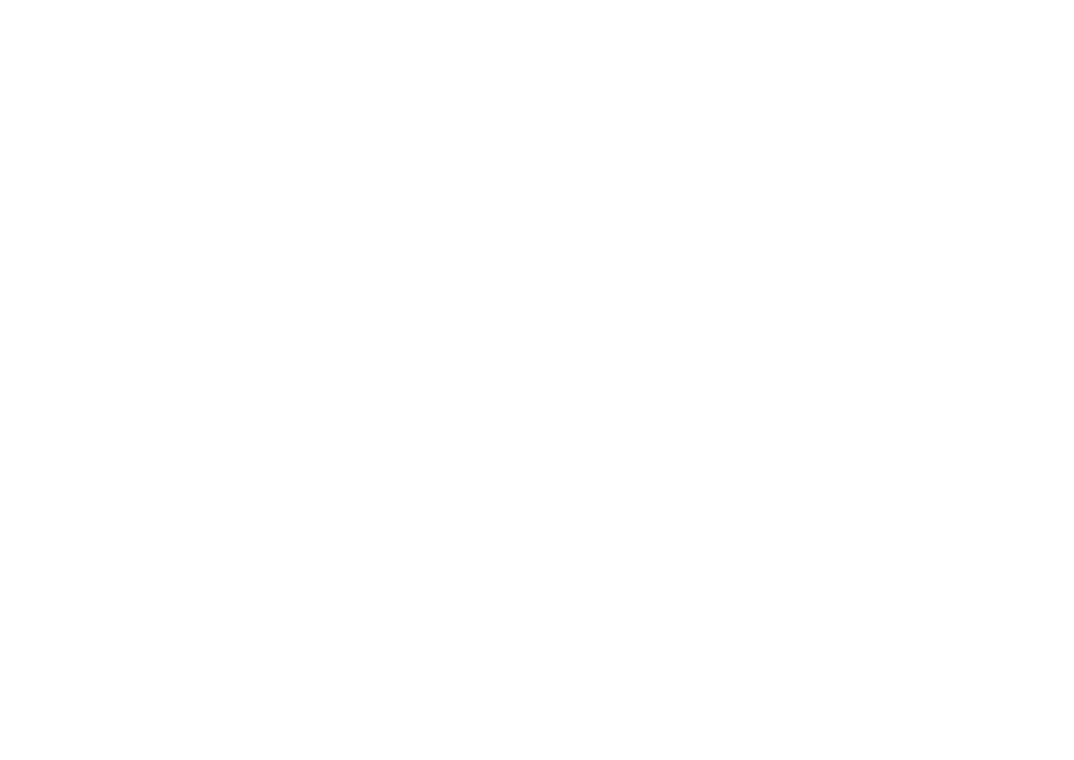
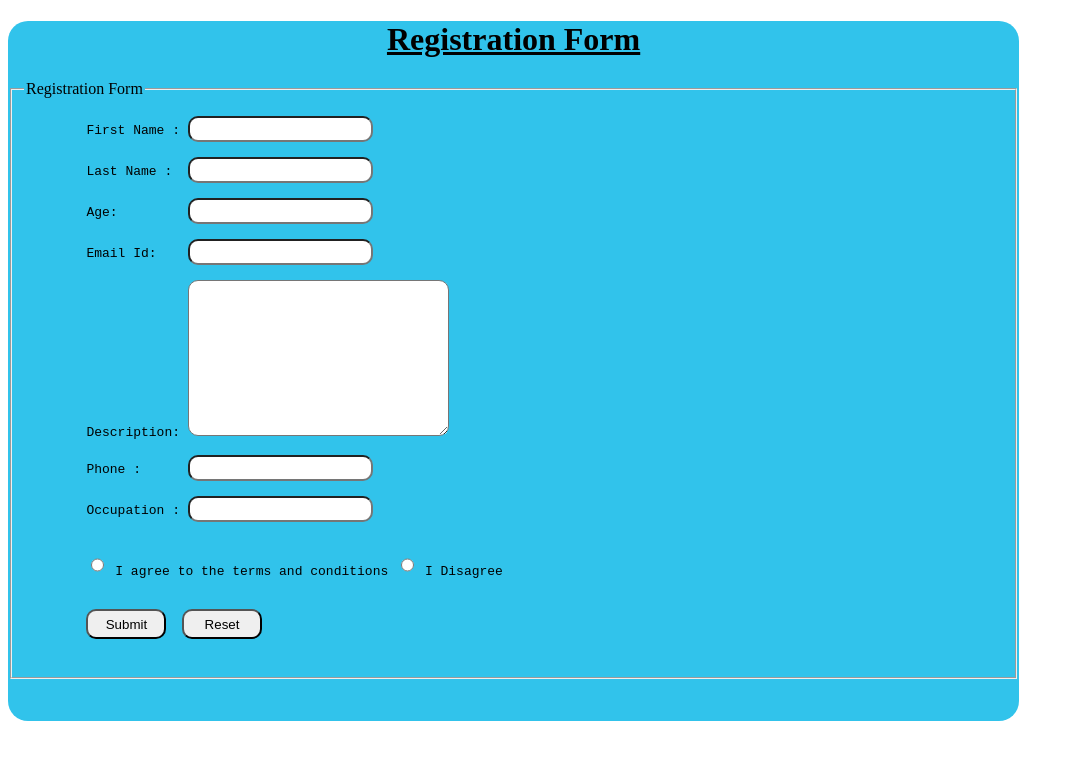
Before and after one commit to sandesh-theMayGuy/Web-Technology, a plain HTML site: page Day 3/Code/Question2/registration.html in a window 1280 px wide. Shown: the whole page, without its empty margins (0-1074 px from the left). Drawn offline with Linux system fonts and the light colour scheme.

Commit message:
Update registration.html

```diff
--- a/Day 3/Code/Question2/registration.html
+++ b/Day 3/Code/Question2/registration.html
@@ -5,8 +5,47 @@
     <meta http-equiv="X-UA-Compatible" content="IE=edge">
     <meta name="viewport" content="width=device-width, initial-scale=1.0">
     <title>Registration Form</title>
+    <link rel="stylesheet" href="./registration.css">
+    <style>
+        input{
+            height:20px;
+        }
+        input , textarea{
+            border-radius: 10px;
+        }
+
+        input[type="submit"] , input[type="reset"]{
+            width:80px;
+            height:30px;
+        }
+    </style>
 </head>
-<body>
+<body">
 
+
+    <div style="background-color:rgb(49, 195, 235); width: 80%; height: 700px; border-radius: 20px;">
+        <center>
+            <h1 style="text-decoration: underline;">Registration Form</h1>
+        </center>
+    <fieldset>
+        <legend>Registration Form</legend>
+    <form action="">
+
+        <pre>
+        First Name : <input type="text"> <br>
+        Last Name :  <input type="text"> <br>
+        Age:         <input type="number"> <br>
+        Email Id:    <input type="email"> <br>
+        Description: <textarea name="" id="" cols="30" rows="10"></textarea> <br>
+        Phone :      <input type="number"> <br>
+        Occupation : <input type="text"> <br>
+
+        <input type="radio" name="agree" value="y"> I agree to the terms and conditions <input type="radio" name="agree" value="n"> I Disagree
+        <br>
+        <input type="submit">  <input type="reset">
+        </pre>
+    </form>
+</fieldset>
+</div>
 </body>
 </html>
```
